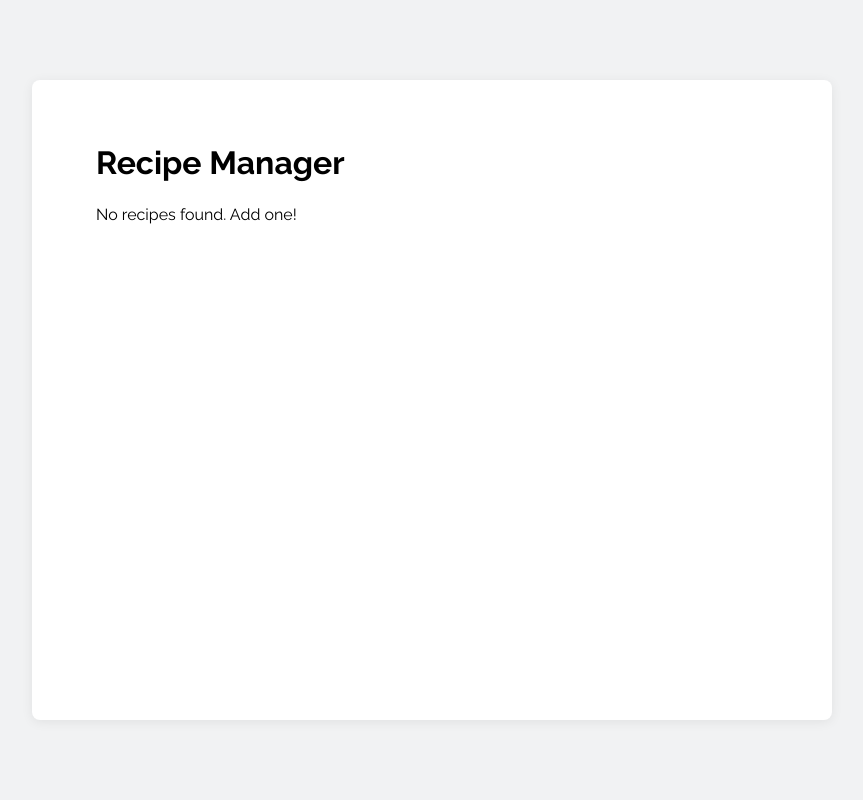
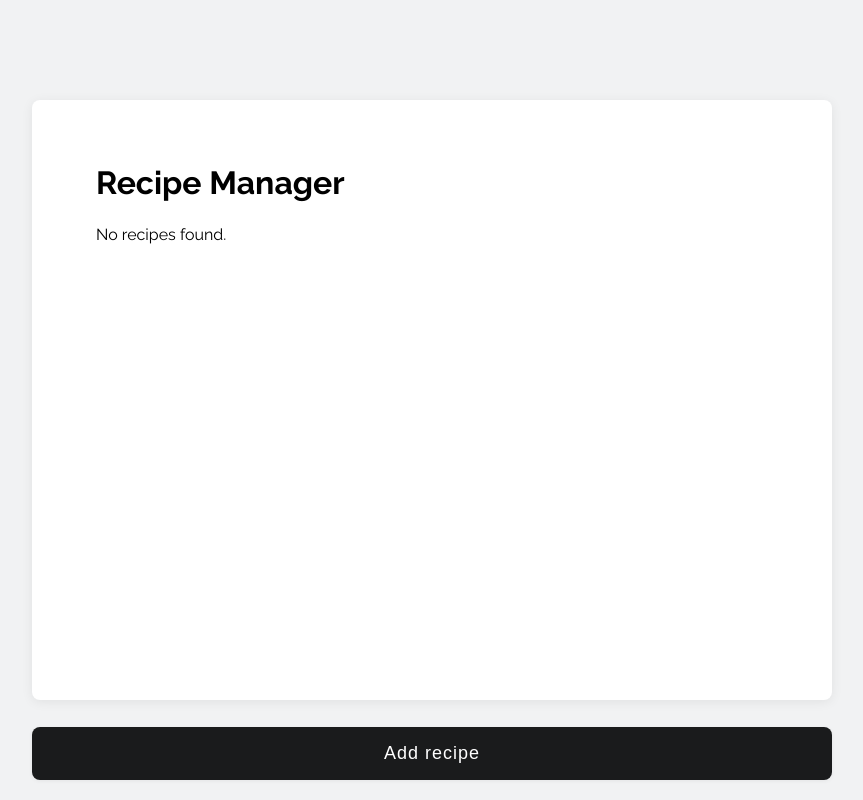
Before and after one commit to ghettobirdcs/recipe-manager, a React (Create React App) app: page / in a window 1280 px wide. Shown: the whole page, without its empty margins (208-1071 px from the left). Built offline with nearby package versions, Linux system fonts and the light colour scheme.

Commit message:
Styling + navigation

```diff
--- a/src/components/RecipeCard/RecipeCard.scss
+++ b/src/components/RecipeCard/RecipeCard.scss
@@ -3,8 +3,9 @@
 
 .recipe__card {
   padding: 1.25rem;
-  background: $secondary-color;
+  background: #fff;
   border-radius: $border-radius;
+  border: 1px solid $highlight-color;
   box-shadow: 0 1px 5px rgba(0, 0, 0, 0.04);
   display: flex;
   flex-direction: column;
--- a/src/components/RecipeForm/RecipeForm.jsx
+++ b/src/components/RecipeForm/RecipeForm.jsx
@@ -3,6 +3,7 @@ import { useDispatch } from "react-redux";
 import "./RecipeForm.scss";
 
 import { addRecipe } from "../../features/recipes/recipesSlice";
+import { Link } from "react-router-dom";
 
 const RecipeForm = () => {
   const [title, setTitle] = useState("");
@@ -43,6 +44,9 @@ const RecipeForm = () => {
         />
       </div>
       <button type="submit">Add Recipe</button>
+      <button type="button">
+        <Link to="/">Back to Recipe List</Link>
+      </button>
     </form>
   );
 };
--- a/src/components/RecipeForm/RecipeForm.scss
+++ b/src/components/RecipeForm/RecipeForm.scss
@@ -8,20 +8,21 @@
   box-shadow: 0 2px 10px rgba(0, 0, 0, 0.06);
   width: 50%;
   height: 50%;
-  padding: 64px;
+  padding: 32px 64px 64px 64px;
   display: flex;
   flex-direction: column;
   gap: 32px;
 
   .recipe__half {
-    width: 50%;
-    height: 100%;
+    width: 100%;
+    height: 40%;
     display: flex;
     flex-direction: column;
     justify-content: center;
+    gap: 16px;
 
     &:first-child {
-      justify-content: flex-start;
+      height: 35%;
     }
   }
 
@@ -44,17 +45,24 @@
     transition: border-color 0.2s;
 
     &:focus {
-      border-color: $primary-color;
+      border-color: $highlight-color;
       outline: none;
     }
   }
 
-  button[type="submit"] {
+  button[type="submit"],
+  button[type="button"] {
     @include button-style;
     font-size: 1.2rem;
     position: absolute;
     right: 64px;
-    bottom: 50%;
+    bottom: 64px;
     transform: translateY(50%)
   }
+
+  button[type="button"] {
+    transform-origin: bottom left;
+    right: initial;
+    left: 64px;
+  }
 }
--- a/src/components/RecipeList/RecipeList.jsx
+++ b/src/components/RecipeList/RecipeList.jsx
@@ -1,25 +1,42 @@
-import React from "react";
+import React, { useEffect, useRef, useState } from "react";
 import "./RecipeList.scss";
 
 import RecipeCard from "../RecipeCard/RecipeCard";
 import { useSelector } from "react-redux";
+import { Link } from "react-router-dom";
 
 const RecipeList = () => {
-  // Get recipes array from Redux
   const recipes = useSelector((state) => state.recipes.recipes);
 
+  const listRef = useRef(null);
+  const [isOverflowing, setIsOverflowing] = useState(false);
+
+  useEffect(() => {
+    const listElement = listRef.current;
+    if (listElement) {
+      setIsOverflowing(listElement.scrollHeight > listElement.clientHeight);
+    }
+  }, [recipes]);
+
   return (
-    <div>
-      <div className="recipe__list">
+    <div className="recipe__list--wrapper">
+      {isOverflowing && (
+        <div className="recipe__list--fade recipe__list--fade--top" />
+      )}
+      <div className="recipe__list" ref={listRef}>
         <h1>Recipe Manager</h1>
         {recipes.length === 0 ? (
-          <p>No recipes found. Add one!</p>
+          <p>No recipes found. </p>
         ) : (
           recipes.map((recipe) => (
             <RecipeCard key={recipe.id} recipe={recipe} />
           ))
         )}
+        <button className="recipe__list--button">
+          <Link to="/add">Add recipe</Link>
+        </button>
       </div>
+      {isOverflowing && <div className="recipe__list--fade" />}
     </div>
   );
 };
--- a/src/components/RecipeList/RecipeList.scss
+++ b/src/components/RecipeList/RecipeList.scss
@@ -1,16 +1,70 @@
 @import "../../styles/variables";
 @import "../../styles/mixins";
 
+.recipe__list--wrapper {
+  @include absolute-center;
+  max-height: 600px;
+  height: 80vh;
+  margin: 0 auto;
+
+  .recipe__list--fade {
+    position: absolute;
+    left: 0;
+    right: 16px;
+    bottom: 0;
+    height: 100px;
+    pointer-events: none;
+    border-radius: $border-radius;
+    background: linear-gradient(to bottom,
+        rgba(255, 255, 255, 0) 0%,
+        rgba(255, 255, 255, 1) 100%)
+  }
+
+  .recipe__list--fade--top {
+    top: 0;
+    background: linear-gradient(to top,
+        rgba(255, 255, 255, 0) 0%,
+        rgba(255, 255, 255, 1) 100%)
+  }
+}
+
 .recipe__list {
-  @include absolute-center;
+  // TODO: Find out how to round edges of scrollbar or create custom scrollbar
+  scrollbar-width: thin;
+  scrollbar-color: $highlight-color #fff;
   display: flex;
   flex-direction: column;
+  height: 600px;
   width: 800px;
-  height: 80vh;
   padding: 64px;
   gap: 16px;
   color: #000;
+  border-radius: $border-radius;
   background-color: $primary-color;
-  border-radius: $border-radius;
   box-shadow: 0 2px 12px rgba(0, 0, 0, 0.07);
+  overflow-y: auto;
+
+  .recipe__list--button {
+    @include button-style;
+    padding: 0;
+    position: absolute;
+    bottom: -80px;
+    left: 0;
+    right: 0;
+    font-size: 18px;
+    font-weight: 500;
+    letter-spacing: 1px;
+    z-index: 10;
+
+    a {
+      display: block;
+      height: 100%;
+      padding: 16px 0;
+    }
+
+    &:hover {
+      scale: 1;
+      padding: 8px 0;
+    }
+  }
 }
--- a/src/styles/_mixins.scss
+++ b/src/styles/_mixins.scss
@@ -1,5 +1,5 @@
 @mixin button-style {
-  padding: 0.5rem 1.5rem;
+  padding: 16px 24px;
   border: none;
   border-radius: $border-radius;
   background: #1A1B1C;
@@ -10,12 +10,11 @@
   transition: all 300ms ease;
   transform-origin: bottom right;
 
-  &:hover,
-  &:focus {
+  &:hover {
     background-color: $highlight-color;
     box-shadow: 0 2px 8px rgba(0, 0, 0, 0.09);
     outline: none;
-    scale: 1.1;
+    padding: 16px 42px 16px 42px;
   }
 }
 
--- a/src/styles/main.scss
+++ b/src/styles/main.scss
@@ -25,8 +25,4 @@ a {
   color: $primary-color;
   transition: color 300ms ease;
   text-decoration: none;
-
-  &:hover {
-    color: $highlight-color;
-  }
 }
```
